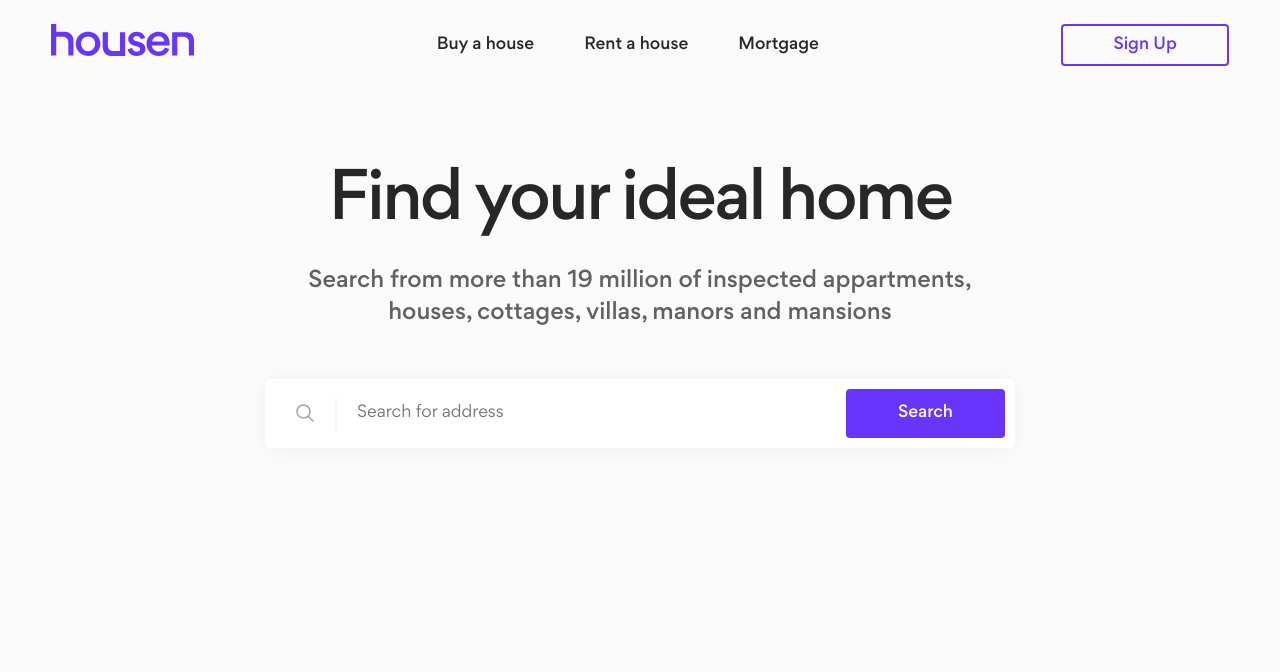
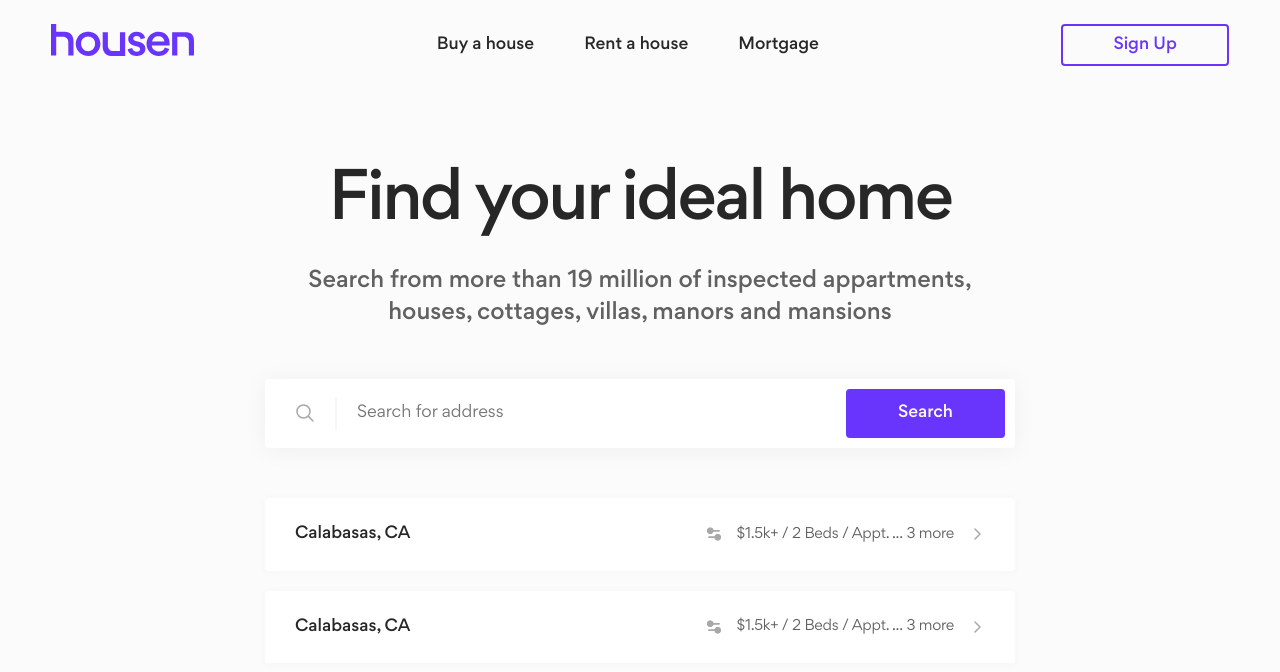
Before and after one commit to shahriarpshuvo/housen, a React (Create React App) app: page / in a window 1280 px wide. Shown: the top 672 px of the page. Built offline with nearby package versions, Linux system fonts and the light colour scheme.

Commit message:
:fire: add search list

```diff
--- a/src/components/Search.js
+++ b/src/components/Search.js
@@ -1,5 +1,7 @@
 import React from 'react';
 import { ReactComponent as SearchIcon } from '../assets/icons/search.svg';
+import { ReactComponent as FilterIcon } from '../assets/icons/filter.svg';
+import { ReactComponent as ChevronRightIcon } from '../assets/icons/chevron-right.svg';
 
 const Search = () => {
   return (
@@ -12,6 +14,24 @@ const Search = () => {
           <input type="text" id="searchText" placeholder="Search for address" />
           <button class="btn btn--main">Search</button>
         </form>
+        <div className="search__list">
+          <div className="search__item">
+            <h3 className="search__itemCity">Calabasas, CA</h3>
+            <div className="search__itemInfo meta">
+              <FilterIcon />
+              <span>$1.5k+ / 2 Beds / Appt. ... 3 more</span>
+              <ChevronRightIcon />
+            </div>
+          </div>
+          <div className="search__item">
+            <h3 className="search__itemCity">Calabasas, CA</h3>
+            <div className="search__itemInfo meta">
+              <FilterIcon />
+              <span>$1.5k+ / 2 Beds / Appt. ... 3 more</span>
+              <ChevronRightIcon />
+            </div>
+          </div>
+        </div>
       </div>
     </section>
   );
--- a/src/scss/components/_search.scss
+++ b/src/scss/components/_search.scss
@@ -6,7 +6,7 @@
     background-color: $color-white;
     box-shadow: 0 2px 2.4rem rgba(0, 0, 0, 0.05);
     padding: 1rem;
-    border-radius: 0.5rem;
+    border-radius: 0.4rem;
 
     label {
       display: flex;
@@ -26,4 +26,37 @@
       margin-left: auto;
     }
   }
+
+  &__list {
+    margin-top: 5rem;
+  }
+
+  &__item {
+    display: flex;
+    justify-content: space-between;
+    align-items: center;
+    padding: 2.2rem 3rem;
+    background-color: $color-white;
+    box-shadow: 0 1px 1rem rgba(138, 92, 92, 0.03);
+    border-radius: 0.4rem;
+    margin: 2rem 0;
+
+    svg {
+      cursor: pointer;
+    }
+  }
+
+  &__itemCity {
+    font-size: 1.6rem;
+    font-weight: $font-medium;
+  }
+
+  &__itemInfo {
+    display: flex;
+    align-items: center;
+
+    & > * {
+      margin-left: 1.5rem;
+    }
+  }
 }
--- a/src/scss/modules/_typography.scss
+++ b/src/scss/modules/_typography.scss
@@ -14,12 +14,15 @@
 
 .meta {
   letter-spacing: -0.02em;
+  color: $color-dark-gray;
   line-height: 1.9rem;
+  font-size: 1.4rem;
 
   &--caption {
+    color: $color-light-gray;
     font-weight: $font-medium;
-    font-size: 1.4rem;
-    line-height: 1.4rem;
+    font-size: 1.3rem;
+    line-height: 1.3rem;
   }
 }
 
```
